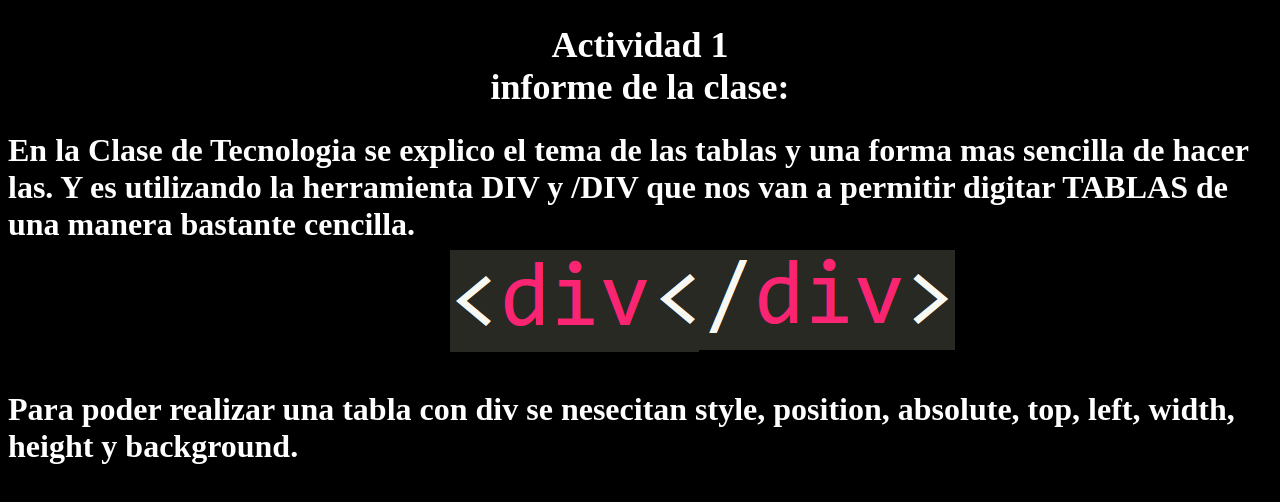
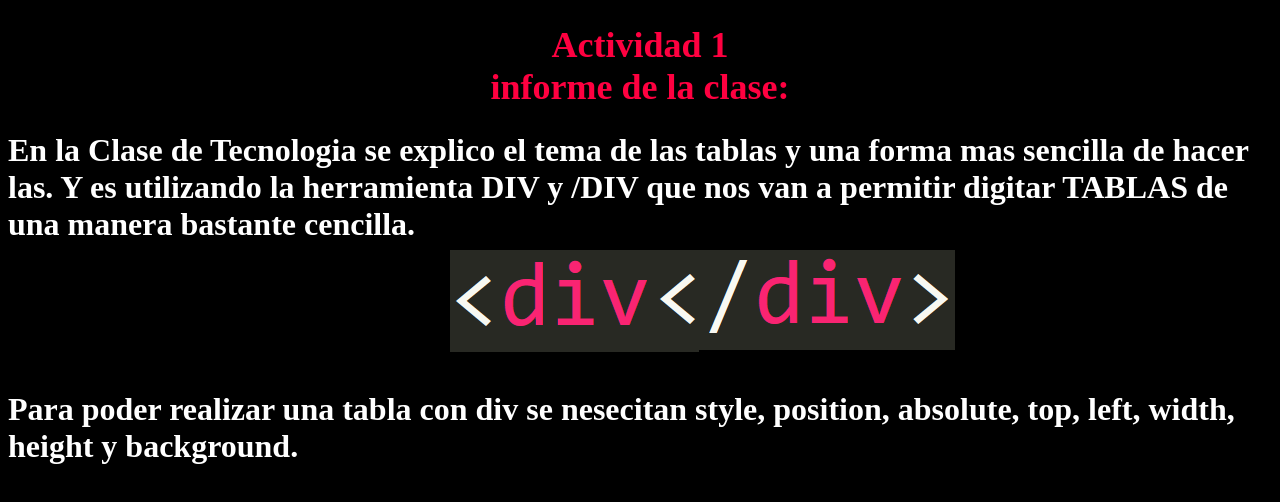
Before and after one commit to jcadavidgrado7/JuanfelipeCE7, a plain HTML site: page Actividad 1.html in a window 1280 px wide. Drawn offline with Linux system fonts and the light colour scheme.

Commit message:
Update Actividad 1.html

```diff
--- a/Actividad 1.html
+++ b/Actividad 1.html
@@ -4,7 +4,7 @@
 	<title>Actividad 1</title>
 </head>
 <body bgcolor="#000000">
-<font size="4.5px;"color="#ffffff" face="castellar"> <center> <h1>Actividad 1<br> informe de la clase:</h1> </center> </font>
+<font size="4.5px;"color="#FF0040" face="castellar"> <center> <h1>Actividad 1<br> informe de la clase:</h1> </center> </font>
 <font size="3px" color="#ffffff"><justified><h1>En la Clase de Tecnologia se explico el tema de las tablas y una forma mas sencilla de hacer las. Y es utilizando la herramienta DIV y /DIV que nos van a permitir digitar TABLAS de una manera bastante cencilla.<br>
 <br>
 <br>
```
